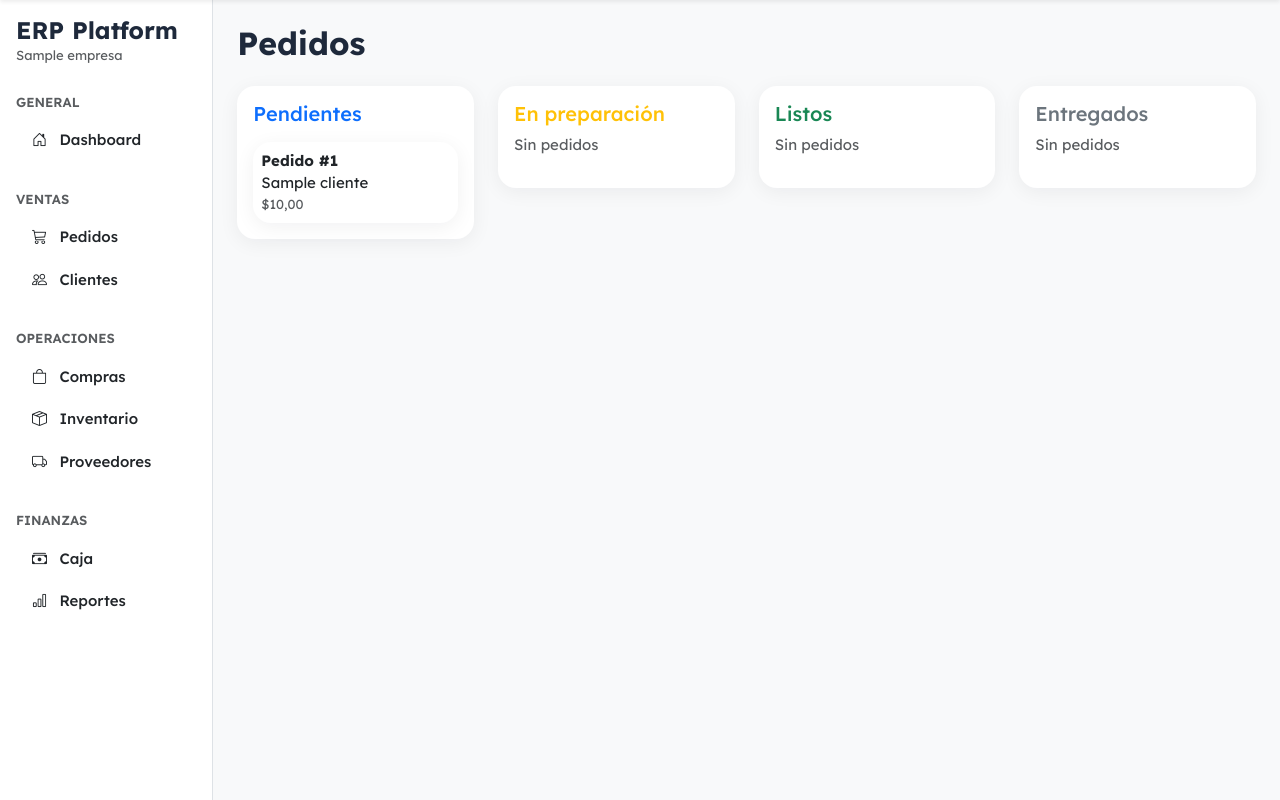
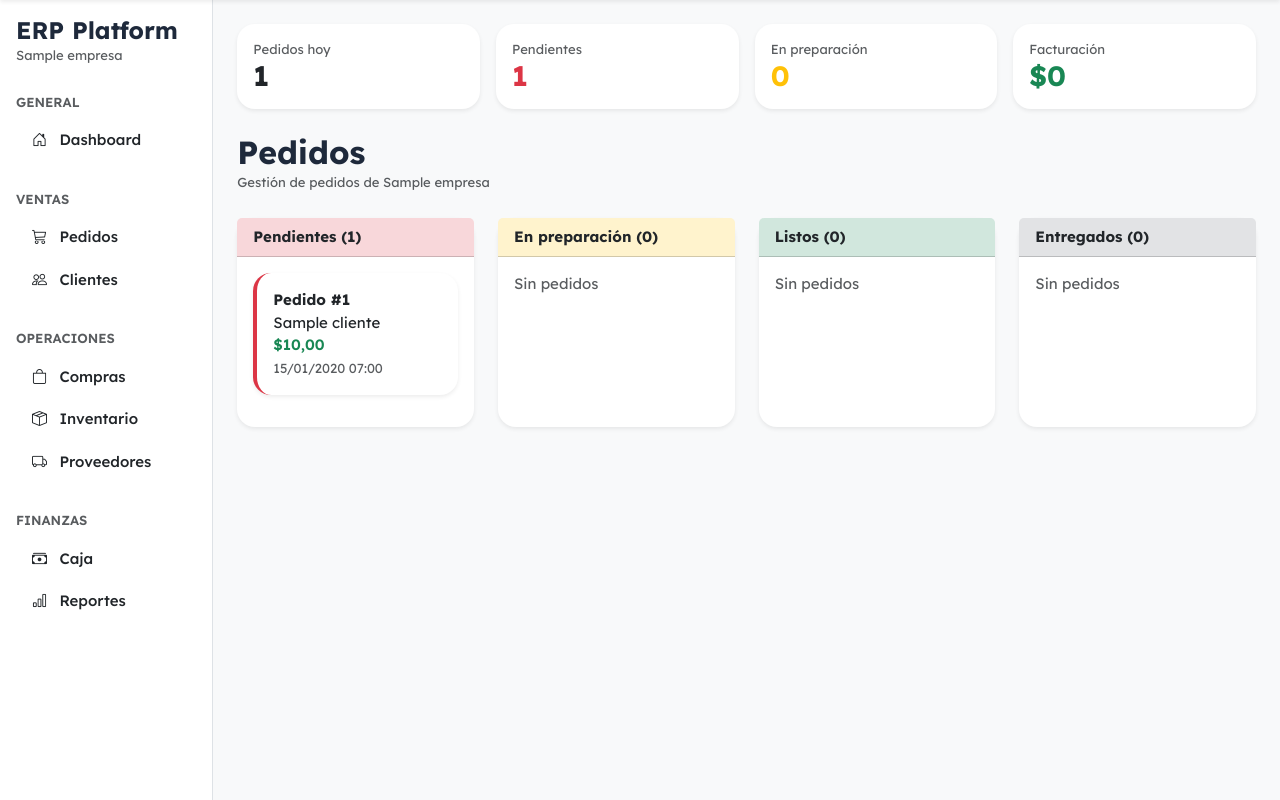
Before and after one commit to diegomreboredo/app_migaydelicias, a Django app: page /pedidos/ in a window 1280 px wide. Shown: the part 64-864 px from the top of the page. Run offline with Django 5.2, Linux system fonts and the light colour scheme; a user stored in the database is signed in; tables that the repository leaves empty hold one stand-in row (values such as "Sample post").

Commit message:
Modulo pedidos mejora visual premiuml

```diff
--- a/pedidos/templates/pedidos/lista.html
+++ b/pedidos/templates/pedidos/lista.html
@@ -6,42 +6,123 @@ Pedidos
 
 {% block content %}
 
-<h2 class="fw-bold mb-4">Pedidos
+<!-- MÉTRICAS -->
 
-</h2><div class="row g-4"><div class="col-lg-3">
+<div class="row g-3 mb-4">
 
-    <div class="card p-3">
 
-        <h5 class="text-primary">
+    <div class="col-lg-3 col-md-6">
 
-            Pendientes
+        <div class="card border-0 shadow-sm p-3">
+            <small class="text-muted">Pedidos hoy</small>
+            <h3 class="fw-bold mb-0">
+                {{ pedidos_hoy }}
+            </h3>
+        </div>
 
-        </h5>
+    </div>
+
+    <div class="col-lg-3 col-md-6">
+
+        <div class="card border-0 shadow-sm p-3">
+            <small class="text-muted">Pendientes</small>
+            <h3 class="fw-bold text-danger mb-0">
+                {{ pendientes_total }}
+            </h3>
+        </div>
+
+    </div>
+
+    <div class="col-lg-3 col-md-6">
+
+        <div class="card border-0 shadow-sm p-3">
+            <small class="text-muted">En preparación</small>
+            <h3 class="fw-bold text-warning mb-0">
+                {{ preparacion_total }}
+            </h3>
+        </div>
+
+    </div>
+
+    <div class="col-lg-3 col-md-6">
+
+        <div class="card border-0 shadow-sm p-3">
+            <small class="text-muted">Facturación</small>
+            <h3 class="fw-bold text-success mb-0">
+                ${{ facturacion_total }}
+            </h3>
+        </div>
+
+    </div>
+
+</div>
+
+<!-- TÍTULO -->
+
+<div class="d-flex justify-content-between align-items-center mb-4">
+
+    <div>
+        <h2 class="fw-bold mb-0">
+            Pedidos
+        </h2>
+
+        <small class="text-muted">
+            Gestión de pedidos de {{ empresa.nombre }}
+        </small>
+    </div>
+
+</div>
+
+<!-- KANBAN -->
+
+<div class="row g-4">
+
+    <!-- PENDIENTES -->
+
+    <div class="col-lg-3">
+
+        <div class="card border-0 shadow-sm h-100">
+
+            <div class="card-header bg-danger-subtle">
+
+                <strong>
+                    Pendientes ({{ pendientes_total }})
+                </strong>
+
+            </div>
+
+            <div class="card-body">
 
                 {% for pedido in pendientes %}
 
-            <div class="card mt-2 p-2">
+                    <div class="card mb-3 shadow-sm border-start border-danger border-4">
 
-                <strong>
+                        <div class="card-body">
+
+                            <div class="fw-bold">
                                 Pedido #{{ pedido.id }}
-                </strong>
+                            </div>
 
+                            <div>
                                 {{ pedido.cliente.nombre }}
+                            </div>
+
+                            <div class="text-success fw-semibold">
+                                ${{ pedido.total }}
+                            </div>
 
                             <small class="text-muted">
+                                {{ pedido.creado|date:"d/m/Y H:i" }}
+                            </small>
 
-                    ${{ pedido.total }}
-
-                </small>
+                        </div>
 
                     </div>
 
                 {% empty %}
 
                     <p class="text-muted">
-
                         Sin pedidos
-
                     </p>
 
                 {% endfor %}
@@ -50,40 +131,54 @@ Pedidos
 
         </div>
 
+    </div>
+
+    <!-- PREPARACION -->
+
     <div class="col-lg-3">
 
-    <div class="card p-3">
+        <div class="card border-0 shadow-sm h-100">
 
-        <h5 class="text-warning">
+            <div class="card-header bg-warning-subtle">
 
-            En preparación
+                <strong>
+                    En preparación ({{ preparacion_total }})
+                </strong>
 
-        </h5>
+            </div>
+
+            <div class="card-body">
 
                 {% for pedido in preparacion %}
 
-            <div class="card mt-2 p-2">
+                    <div class="card mb-3 shadow-sm border-start border-warning border-4">
 
-                <strong>
+                        <div class="card-body">
+
+                            <div class="fw-bold">
                                 Pedido #{{ pedido.id }}
-                </strong>
+                            </div>
 
+                            <div>
                                 {{ pedido.cliente.nombre }}
+                            </div>
+
+                            <div class="text-success fw-semibold">
+                                ${{ pedido.total }}
+                            </div>
 
                             <small class="text-muted">
+                                {{ pedido.creado|date:"d/m/Y H:i" }}
+                            </small>
 
-                    ${{ pedido.total }}
-
-                </small>
+                        </div>
 
                     </div>
 
                 {% empty %}
 
                     <p class="text-muted">
-
                         Sin pedidos
-
                     </p>
 
                 {% endfor %}
@@ -92,40 +187,54 @@ Pedidos
 
         </div>
 
+    </div>
+
+    <!-- LISTOS -->
+
     <div class="col-lg-3">
 
-    <div class="card p-3">
+        <div class="card border-0 shadow-sm h-100">
 
-        <h5 class="text-success">
+            <div class="card-header bg-success-subtle">
 
-            Listos
+                <strong>
+                    Listos ({{ listos_total }})
+                </strong>
 
-        </h5>
+            </div>
+
+            <div class="card-body">
 
                 {% for pedido in listos %}
 
-            <div class="card mt-2 p-2">
+                    <div class="card mb-3 shadow-sm border-start border-success border-4">
 
-                <strong>
+                        <div class="card-body">
+
+                            <div class="fw-bold">
                                 Pedido #{{ pedido.id }}
-                </strong>
+                            </div>
 
+                            <div>
                                 {{ pedido.cliente.nombre }}
+                            </div>
+
+                            <div class="text-success fw-semibold">
+                                ${{ pedido.total }}
+                            </div>
 
                             <small class="text-muted">
+                                {{ pedido.creado|date:"d/m/Y H:i" }}
+                            </small>
 
-                    ${{ pedido.total }}
-
-                </small>
+                        </div>
 
                     </div>
 
                 {% empty %}
 
                     <p class="text-muted">
-
                         Sin pedidos
-
                     </p>
 
                 {% endfor %}
@@ -134,40 +243,54 @@ Pedidos
 
         </div>
 
+    </div>
+
+    <!-- ENTREGADOS -->
+
     <div class="col-lg-3">
 
-    <div class="card p-3">
+        <div class="card border-0 shadow-sm h-100">
 
-        <h5 class="text-secondary">
+            <div class="card-header bg-secondary-subtle">
 
-            Entregados
+                <strong>
+                    Entregados ({{ entregados|length }})
+                </strong>
 
-        </h5>
+            </div>
+
+            <div class="card-body">
 
                 {% for pedido in entregados %}
 
-            <div class="card mt-2 p-2">
+                    <div class="card mb-3 shadow-sm border-start border-secondary border-4">
 
-                <strong>
+                        <div class="card-body">
+
+                            <div class="fw-bold">
                                 Pedido #{{ pedido.id }}
-                </strong>
+                            </div>
 
+                            <div>
                                 {{ pedido.cliente.nombre }}
+                            </div>
+
+                            <div class="text-success fw-semibold">
+                                ${{ pedido.total }}
+                            </div>
 
                             <small class="text-muted">
+                                {{ pedido.creado|date:"d/m/Y H:i" }}
+                            </small>
 
-                    ${{ pedido.total }}
-
-                </small>
+                        </div>
 
                     </div>
 
                 {% empty %}
 
                     <p class="text-muted">
-
                         Sin pedidos
-
                     </p>
 
                 {% endfor %}
@@ -176,4 +299,8 @@ Pedidos
 
         </div>
 
-</div>{% endblock %}
+    </div>
+
+</div>
+
+{% endblock %}
--- a/pedidos/views.py
+++ b/pedidos/views.py
@@ -28,17 +28,32 @@ def lista_pedidos(request):
       estado="entregado"
   )
 
+  pedidos_hoy = Pedido.objects.filter(
+      empresa=empresa
+  ).count()
+
+  pendientes_total = pendientes.count()
+
+  preparacion_total = preparacion.count()
+
+  listos_total = listos.count()
+
+  facturacion_total = sum(
+      pedido.total
+      for pedido in entregados
+  )
+
   context = {
-
       "empresa": empresa,
-
       "pendientes": pendientes,
-
       "preparacion": preparacion,
-
       "listos": listos,
-
       "entregados": entregados,
+      "pedidos_hoy": pedidos_hoy,
+      "pendientes_total": pendientes_total,
+      "preparacion_total": preparacion_total,
+      "listos_total": listos_total,
+      "facturacion_total": facturacion_total,
   }
 
   return render(
--- a/static/css/erp-platform.css
+++ b/static/css/erp-platform.css
@@ -134,3 +134,29 @@ body {
 
     color: var(--erp-text-muted);
 }
+
+.pedido-card {
+
+    border-left: 4px solid #0d6efd;
+
+    background: white;
+
+    border-radius: 12px;
+
+    padding: 14px;
+
+    margin-top: 12px;
+
+    box-shadow: 0 2px 8px rgba(0,0,0,.05);
+
+    min-height: 100px;
+
+    transition: .2s;
+
+}
+
+.pedido-card:hover {
+
+    transform: translateY(-2px);
+
+}
```
Lines whose indentation alone changed are shown as unchanged.
